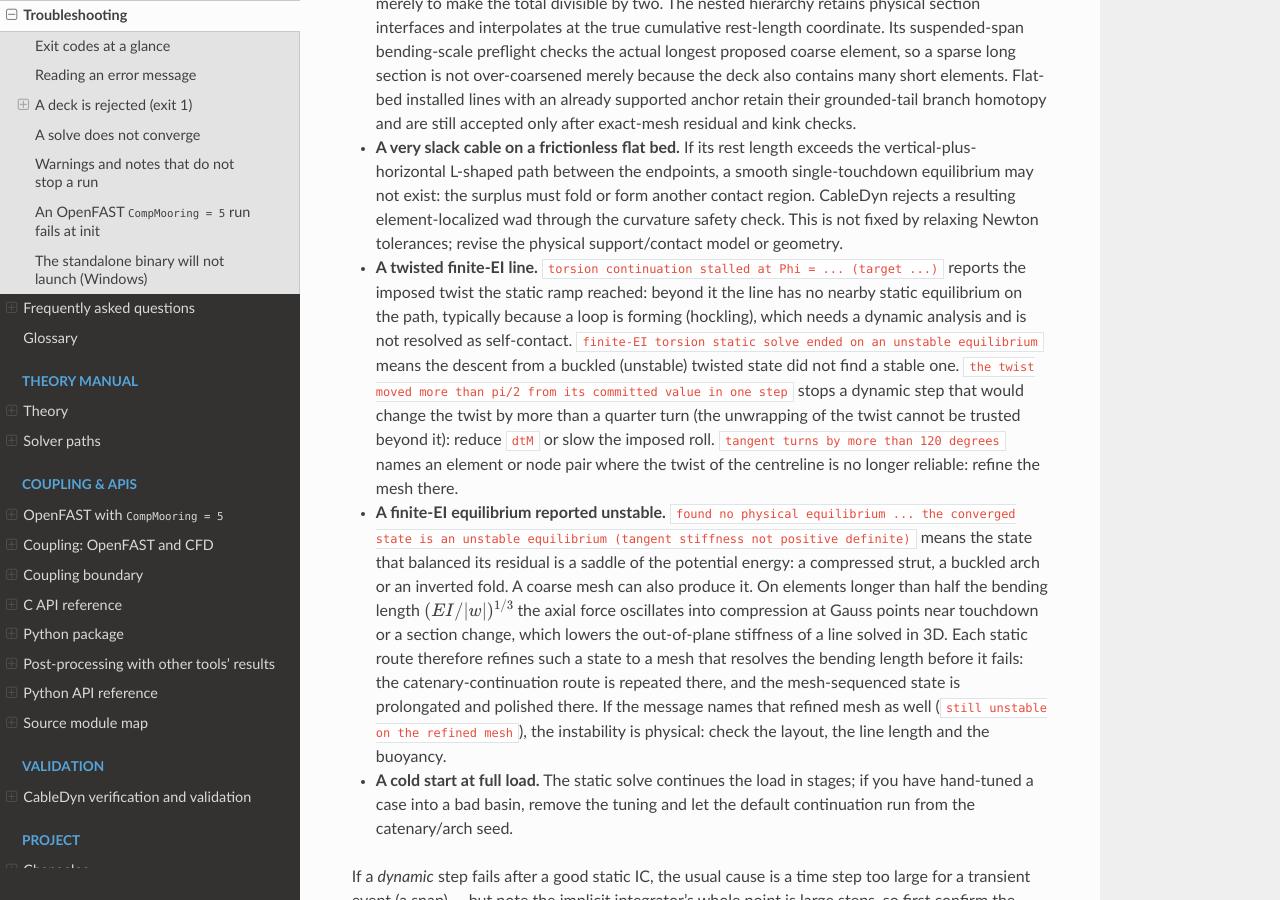
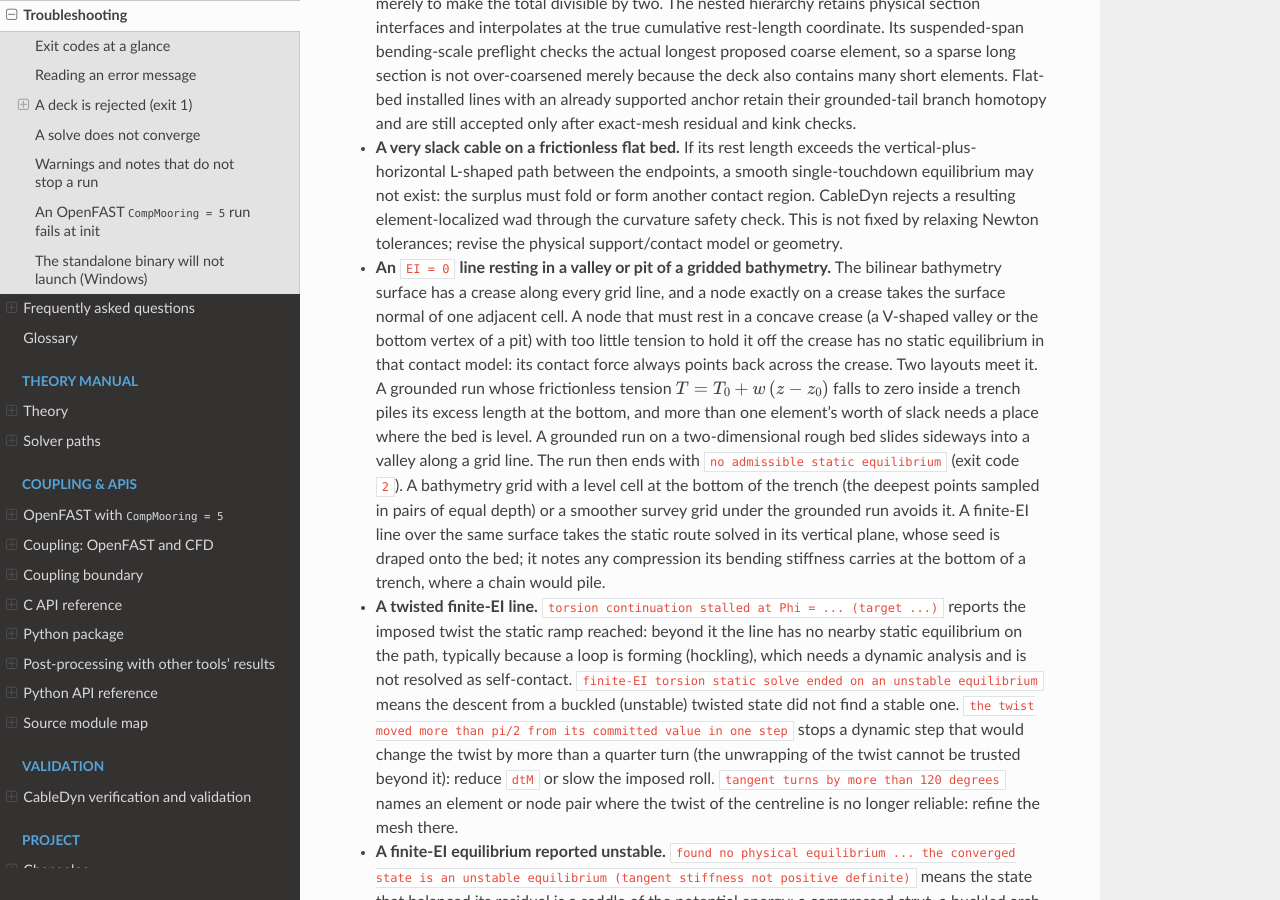
Before and after one commit to SMI-Lab-Inha/CableDyn, a Sphinx documentation site: the page built from doc/troubleshooting.rst, in a window 1280 px wide and 900 px high, scrolled down 9876 px. Built offline with Sphinx 7.4.7 and the Read the Docs theme 3.1.0, drawn with Linux system fonts in a browser that asks for light colours.

Commit message:
fix(statics): solve finite-EI lines over non-planar bathymetry
A finite-EI line over any structured bathymetry that is not a plane
along its chord failed its static solve, even with 2 cm roughness: 39 of
192 runs of a rough-seabed sweep failed, most of them on a 25 m survey
grid. The catenary seed is laid on the plane fitted along the chord and
was rejected as soon as a node sat more than about 1e-6 (L + |z|) below
the real bed; on a non-planar bed the anchor walk was not allowed, and
the mesh-sequenced fallback ended on a kinked branch.

Over a non-planar bathymetry the seed nodes deeper below the real bed
than their static penalty penetration (nodal weight over kBot Diam
length) are now draped onto the bed instead of rejecting the seed, and
the bending-stiffness continuation, which queries the full surface,
settles the contact. The anchor walk also runs there, with the walked
anchor kept at its height above the bed under it; its failure no longer
marks the deck inadmissible, so the mesh-sequenced route still runs.
Planar beds keep the old checks exactly, and the final equilibrium is
audited, stability-tested and kink-checked as before.

Rough-seabed sweep, finite-EI: 153/192 -> 192/192; long lines walked
into place on rough beds: 0/5 -> 5/5 (FairTen within 0.02 % of the
flat-bed walk); converged twins on a 4x mesh agree within 1 %. Decks
that already solved on a rough bed and now take the primary route
change by at most 0.03 % in FairTen and 2.2 % in AnchTen (0.5 m
roughness, where the deck and 4x meshes differ by up to 13 %). All
examples and driver test decks are byte-identical. New statics-matrix
decks ROUGH_1001-1003 with mesh twins fail on the base and pass.

EI = 0 lines resting in a crease of the bilinear bed (a trench bottom,
a valley of a 2D grid) still fail: the contact normal jumps across a
grid line, so the discrete problem has no equilibrium there. The
troubleshooting page documents it.

Signed-off-by: Jae Hoon Seo <jaehoon.seo@inha.ac.kr>

```diff
--- a/doc/troubleshooting.rst
+++ b/doc/troubleshooting.rst
@@ -453,6 +453,21 @@ but a few geometries are genuinely hard:
   exist: the surplus must fold or form another contact region. CableDyn rejects a resulting
   element-localized wad through the curvature safety check. This is not fixed by relaxing Newton
   tolerances; revise the physical support/contact model or geometry.
+- **An** ``EI = 0`` **line resting in a valley or pit of a gridded bathymetry.** The bilinear
+  bathymetry surface has a crease along every grid line, and a node exactly on a crease takes the
+  surface normal of one adjacent cell. A node that must rest in a concave crease (a V-shaped
+  valley or the bottom vertex of a pit) with too little tension to hold it off the crease has no
+  static equilibrium in that contact model: its contact force always points back across the
+  crease. Two layouts meet it. A grounded run whose frictionless tension
+  :math:`T = T_0 + w\,(z - z_0)` falls to zero inside a trench piles its excess length at the
+  bottom, and more than one element's worth of slack needs a place where the bed is level. A
+  grounded run on a two-dimensional rough bed slides sideways into a valley along a grid line.
+  The run then ends with ``no admissible static equilibrium`` (exit code ``2``). A bathymetry
+  grid with a level cell at the bottom of the trench (the deepest points sampled in pairs of
+  equal depth) or a smoother survey grid under the grounded run avoids it. A finite-EI line
+  over the same surface takes the static route solved in its vertical plane, whose seed is
+  draped onto the bed; it notes any compression its bending stiffness carries at the bottom of
+  a trench, where a chain would pile.
 - **A twisted finite-EI line.** ``torsion continuation stalled at Phi = ... (target ...)``
   reports the imposed twist the static ramp reached: beyond it the line has no nearby static
   equilibrium on the path, typically because a loop is forming (hockling), which needs a
```
Also changed, not shown: CHANGELOG.md (+28 -0 lines), doc/theory.rst (+13 -2 lines), 3 other files.
